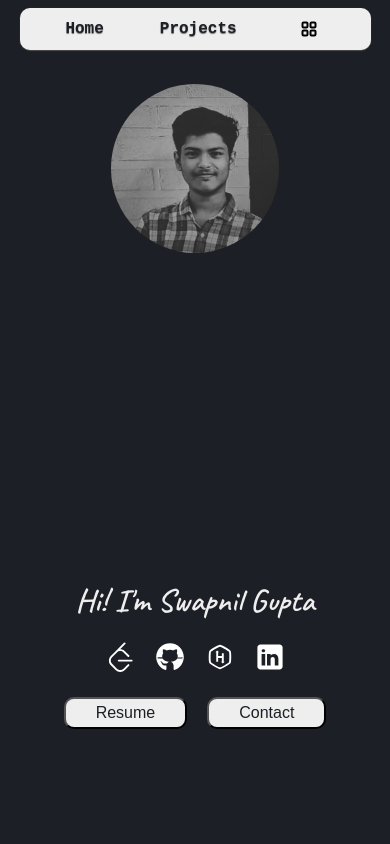
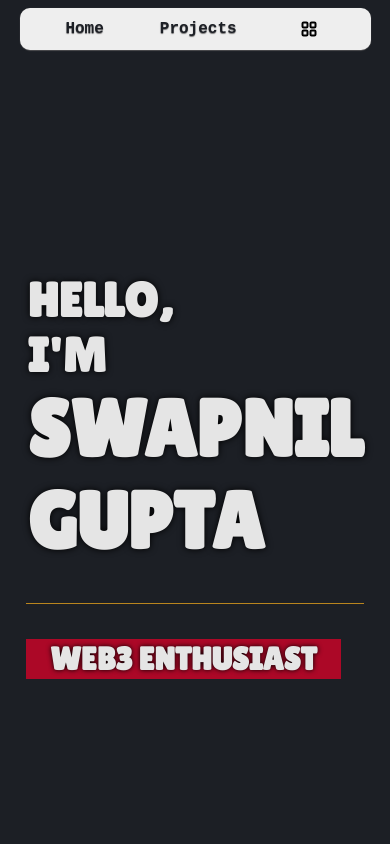
Before and after one commit to swapnilgupta14/Personal-Porfolio-using-Next.js, a Next.js app: page / in a window 390 px wide. Shown: the top 844 px of the page. Built offline with nearby package versions, Linux system fonts and the light colour scheme; a web font is replaced by a local one.

Commit message:
new :: front page, animations

```diff
--- a/package.json
+++ b/package.json
@@ -12,6 +12,7 @@
     "next": "14.2.3",
     "react": "^18",
     "react-dom": "^18",
-    "sass": "^1.77.4"
+    "sass": "^1.77.4",
+    "styled-components": "^6.1.11"
   }
 }
--- a/src/component/Homepage.js
+++ b/src/component/Homepage.js
@@ -1,70 +1,40 @@
-import React, { useEffect, useRef, useState } from 'react';
-import { Linkedin, Github, Mail, Leetcode, HackerRank } from './icon/icon';
+import React, { useState, useEffect } from 'react';
 import Link from 'next/link';
-const Homepage = () => {
 
-    const [visibleProjects, setVisibleProjects] = useState([]);
+const FrontpageContainer = () => {
+    const [isSmallScreen, setIsSmallScreen] = useState(false);
 
     useEffect(() => {
-        const observer = new IntersectionObserver(
-            (entries) => {
-                entries.forEach((entry) => {
-                    if (entry.isIntersecting) {
-                        setVisibleProjects((prevVisibleProjects) => [
-                            ...prevVisibleProjects,
-                            entry.target.dataset.index
-                        ]);
-                        observer.unobserve(entry.target);
-                    }
-                });
-            },
-            {
-                threshold: 0.1
-            }
-        );
+        const handleResize = () => {
+            setIsSmallScreen(window.innerWidth <= 768); // Adjust the breakpoint as needed
+        };
 
-        const projectCards = document.querySelectorAll('.left .right');
-        projectCards.forEach((card) => {
-            observer.observe(card);
-        });
+        window.addEventListener('resize', handleResize);
 
-        return () => {
-            projectCards.forEach((card) => {
-                observer.unobserve(card);
-            });
-        };
+        // Initial check
+        handleResize();
+
+        return () => window.removeEventListener('resize', handleResize);
     }, []);
 
     return (
-        <div className='frontpage-container'>
-            <div key={1} className={`left ${visibleProjects.includes(1) ? 'visible' : ''}`}>
-                <div className='upper-left-container'>
-                    <img src='./IMG_1.jpg' className='profile profile-mobile' />
-                </div>
-            </div>
-            <div key={2} className={`right ${visibleProjects.includes(2) ? 'visible' : ''}`}>
-                <div className='right-text'>
-                    <h1 className='caveat-cursive-regular'>Hi! I'm Swapnil Gupta</h1>
-                    <div>
-                    </div>
-                    <div className='social-nav-container'>
-                        <div className="social-nav">
-                            <a className="icon" href="#"><Leetcode /></a>
-                            <a className="icon" href="#"><Github /></a>
-                            <a className="icon" href="#"><HackerRank /></a>
-                            <a className="icon" href="#"><Linkedin /></a>
-                        </div>
-                    </div>
-                    <div>
-                        <div className='button-container'>
-                            <button className='buttons'><p>Resume</p></button>
-                            <button className='buttons'><p>Contact</p></button>
-                        </div>
+        <div className="frontpage-container">
+            <div className="container">
+                <div className="text">
+                    <div className="name">
+                        Hello, {isSmallScreen && <><br /></>} I'm <br />
+                        <span className="name-color">Swapnil {isSmallScreen && <><br /></>} Gupta</span>
+
                     </div>
                 </div>
+                <section className="animation">
+                    <div className="first"><div>Full Stack {isSmallScreen && <><br /></>} Developer</div></div>
+                    <div className="second"><div>Machine Learning {isSmallScreen && <><br /></>} Enthusiast</div></div>
+                    <div className="third"><div>Web3 Enthusiast</div></div>
+                </section>
             </div>
         </div>
     );
 };
 
-export default Homepage;
+export default FrontpageContainer;
--- a/src/pages/index.js
+++ b/src/pages/index.js
@@ -22,7 +22,7 @@ export default function Home() {
   useEffect(() => {
     const timeout = setTimeout(() => {
       setShowWelcome(false);
-    }, 2000);
+    }, 1000);
     return () => clearTimeout(timeout);
   }, []);
 
--- a/src/styles/Homepage.scss
+++ b/src/styles/Homepage.scss
@@ -1,101 +1,126 @@
+// $accent-color: #4A90E2;
+$background-gradient: linear-gradient(270deg, $secondary-accent-color 0%, $accent-color 100%);
+
+@import url('https://fonts.googleapis.com/css2?family=Archivo+Black&family=Lilita+One&display=swap');
+
 .frontpage-container {
-    min-height: calc(100vh);
-    max-height: calc(100vh);
-    background-color: $accent-color;
-    margin: 5vh 15vh 5vh 15vh;
-    border-radius: 15px;
-    color: $accent-color;
+    font-family: "Lilita One", sans-serif;
+    min-height: 100vh;
+    max-height: 100vh;
+    margin: -15vh 0vh 0vh 0vh;
+    color: #e5e5e5;
     display: flex;
-    flex-direction: row;
+    flex-direction: column;
+    align-items: center;
+    justify-content: center;
+    padding: 20px;
 
-    .left {
-        flex: 2;
+    .container {
+        color: #e5e5e5;
+        font-size: 2.26rem;
+        text-transform: uppercase;
         display: flex;
         flex-direction: column;
+        align-items: center;
         justify-content: center;
-        position: relative;
-        transition: background-color 1s ease;
+        text-align: center;
 
-        .upper-left-container {
+        .text {
+            padding: 20px;
             display: flex;
-            flex-direction: row;
+            flex-direction: column;
             justify-content: center;
+            align-items: center;
+            text-shadow: #000000 0px 0px 7px;
 
-            .profile {
-                // background-color: $secondary-color;
-                border-radius: 50%;
-                height: 35vh;
-                width: 35vh;
-                align-items: center;
-                margin: 5vh 2vh 2vh 0vh;
-            }
+        }
+
+        .name {
+            font-size: 6rem;
+            font-weight: bold;
+            margin: 0;
+            color: #e5e5e5;
+        }
+
+        .name-color {
+            font-size: 8rem;
+            color: #e5e5e5;
         }
     }
 
-    .left.visible {
-        opacity: 1;
-        transform: scale(1);
+    .animation {
+        height: 5rem;
+        overflow: hidden;
+        margin-top: 1rem;
+
     }
 
+    .animation>div>div {
+        padding: 0.25rem 1.5rem;
+        min-height: 3rem;
+        min-width: fit-content;
+        margin-bottom: 3rem;
+        display: inline-block;
+        font-size: 3rem;
+        text-shadow: #000000 0px 0px 5px;
+        font-weight: bold;
+        line-height: 3rem;
+        white-space: nowrap;
+    }
 
-    .right {
-        flex: 1;
-        background-color: $secondary-color;
-        border-radius: 15px;
-        display: flex;
-        flex-direction: column;
-        justify-content: flex-start;
-        font-family: 'Roboto-mono', monospace;
-        text-align: left;
-        position: relative;
-        transition: background-color 2s ease;
+    .animation div:first-child {
+        animation: text-animation 8s infinite;
+    }
 
+    .second{
+        margin-top: 0.5rem;
+    }
 
-        .right-text {
-            margin: 5vh;
-            font-size: 1.5rem;
-            text-align: left;
-            color: $accent-color;
-            font-weight: normal;
-            font-size: 16px;
-            transition: background-color 0.7s ease;
+    .third{
+        margin-top: -0.9rem;
+    }
 
-            h1 {
-                // background-color: red;
-                margin-top: 0vh;
-                font-size: 2rem;
-            }
+    .first div {
+        background-color: #20a7d8db;
+    }
 
-            .social-nav-container {
+    .second div {
+        background-color: #cd931ee3;
+    }
 
-                .social-nav {
-                    display: flex;
-                    justify-content: center;
+    .third div {
+        background-color: #c10527df;
+        min-height: 5.2rem;
+    }
 
-                    .icon {
-                        margin: 0px 10px;
-                        width: 30px;
-                        height: 30px;
-                    }
-                }
-            }
+    @keyframes text-animation {
+
+        0%,
+        10% {
+            margin-top: 0;
         }
 
-        .right-text h1 {
-            font-size: 2rem;
-            text-align: center;
-            justify-content: center;
+        20%,
+        30% {
+            margin-top: -5rem;
+        }
+
+        40%,
+        60% {
+            margin-top: -10.25rem;
+        }
+
+        70%,
+        80% {
+            margin-top: -5rem;
+        }
+
+        90%,
+        100% {
+            margin-top: 0;
         }
     }
-
-    .right.visible {
-        opacity: 1;
-        transform: scale(1);
-    }
-
-
 }
-
 
 @media (max-width: 768px) {
     .frontpage-container {
@@ -104,74 +129,52 @@
         flex-direction: column;
         text-align: left;
         border-radius: 0px;
+        min-height: 95vh;
 
-        .left {
-            flex: 2;
+        .container {
+            color: #e5e5e5;
+            font-size: 2.26rem;
+            text-transform: uppercase;
             display: flex;
-            flex-direction: row;
+            flex-direction: column;
+            align-items: center;
             justify-content: center;
-            border-radius: 0px;
-            position: relative;
+            text-align: left;
 
-            transition: background-color 0.7s ease;
+            .text {
+                padding: 20px;
+                display: flex;
+                flex-direction: column;
+                justify-content: center;
+                align-items: center;
+                text-shadow: #000000 0px 0px 7px;
+            }
 
+            .name {
+                font-size: 3rem;
+                font-weight: bold;
+                margin: 0;
+                color: #e5e5e5;
+            }
 
-
-            .upper-left-container {
-                margin-bottom: -10px;
-                border-radius: 0px;
-
-
-                .profile {
-                    align-items: center;
-                    margin: 2vh;
-                    border-radius: 50%;
-                    height: 20vh;
-                    width: 20vh;
-
-                }
+            .name-color {
+                font-size: 5rem;
+                color: #e5e5e5;
             }
         }
 
-        .right {
-            flex: 1;
-            // font-family: 'Roboto-mono', monospace;
-            position: relative;
-            transition: background-color 0.7s ease;
-            padding: 1vh;
-            border-radius: 0px;
-            background-color: $accent-color;
-
-
-            .right-text {
-                margin: 0vh;
-                font-size: 1rem;
-                text-align: left;
-                justify-content: center;
-                padding: 2vh;
-                color: $secondary-color;
-
-
-                .icon {
-                    margin: 0px 5px;
-                }
-            }
-
-            .buttons {
-                border-radius: 10px;
-                margin: 10px;
-                font-size: 16px;
-                padding: 0px 20px;
-                background-color: $secondary-color;
-
-                p {
-                    color: $accent-color;
-                    padding: 5px 10px;
-                    margin: 0;
-                }
-            }
+        .animation>div>div {
+            min-height: 3rem;
+            min-height: fit-content;
+            margin-bottom: 3rem;
+            font-size: 2rem;
+            line-height: 2rem;
         }
 
+        .second{
+            min-height: fit-content;
+            margin-top: 1rem;
+        }
     }
 }
 
@@ -181,13 +184,5 @@
     width: 100%;
     margin-top: 15px;
 
-    .buttons {
-        background-color: $accent-color;
-        border-radius: 10px;
-        margin: 10px;
-        font-size: 16px;
-        // font-weight: bold;
-        padding: 0vh 2vh;
-        color: $secondary-color;
-    }
+
 }
--- a/src/styles/Project.scss
+++ b/src/styles/Project.scss
@@ -26,8 +26,8 @@
     box-shadow: 0 4px 8px rgba(0, 0, 0, 0.1);
     transition: transform 0.3s ease, box-shadow 0.3s ease;
     opacity: 0;
-    transform: scale(0.95);
-    transition: opacity 0.5s ease, transform 0.5s ease;
+    transform: scale(0.90);
+    transition: opacity 0.7s ease, transform 0.7s ease;
 }
 
 .project-card.visible {
--- a/src/styles/_variables.scss
+++ b/src/styles/_variables.scss
@@ -4,6 +4,7 @@ $navbar-background-color: rgba(255, 255, 255, 0.2);
 $navbar-hover-background-color: rgba(255, 255, 255, 0.3);
 $box-shadow-default: 0 4px 6px rgba(0, 0, 0, 0.1);
 $box-shadow-hover: 0 6px 8px rgba(0, 0, 0, 0.15);
+$secondary-accent-color: #373A40 ;
 
 $link-color: white;
 $link-hover-background-color: rgba(255, 255, 255, 0.7);
@@ -17,7 +18,6 @@ $link-padding-mobile: 0.5rem 2rem;
 $base-color: #DC5F00;
 $secondary-color: #EEEEEE;
 $accent-color: #1c1f25;
-// $primary-color:#DC5F00 ;
 
 
 
--- a/src/styles/globals.scss
+++ b/src/styles/globals.scss
@@ -17,13 +17,9 @@ body {
   font-weight: bold;
   margin: 0;
   padding: 0;
-  // cursor: none !important;
   -webkit-user-select: none;
-  /* Disable selection in Safari */
   -moz-user-select: none;
-  /* Disable selection in Firefox */
   -ms-user-select: none;
-  /* Disable selection in Internet Explorer/Edge */
   user-select: none;
 
   .cedarville-cursive-regular {
--- a/src/styles/header.scss
+++ b/src/styles/header.scss
@@ -5,7 +5,7 @@
 .app-header {
 
   margin-bottom: 15vh;
-  background-color: red !important;
+  background-color: linear-gradient(270deg, $secondary-accent-color 0%, $accent-color 100%);
 
   .navbar {
     width: 70%;
```
Also changed, not shown: 1 other file (tests, documents, lock files or other folders).
